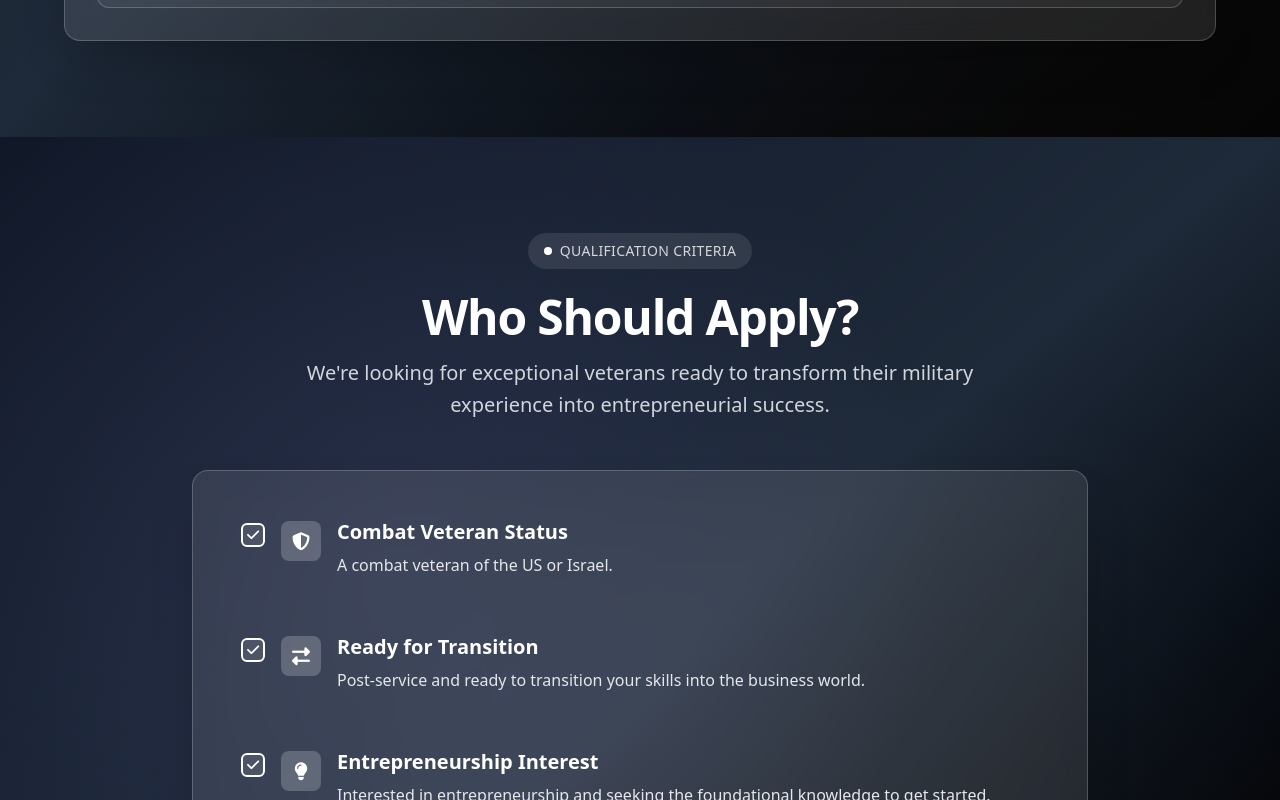
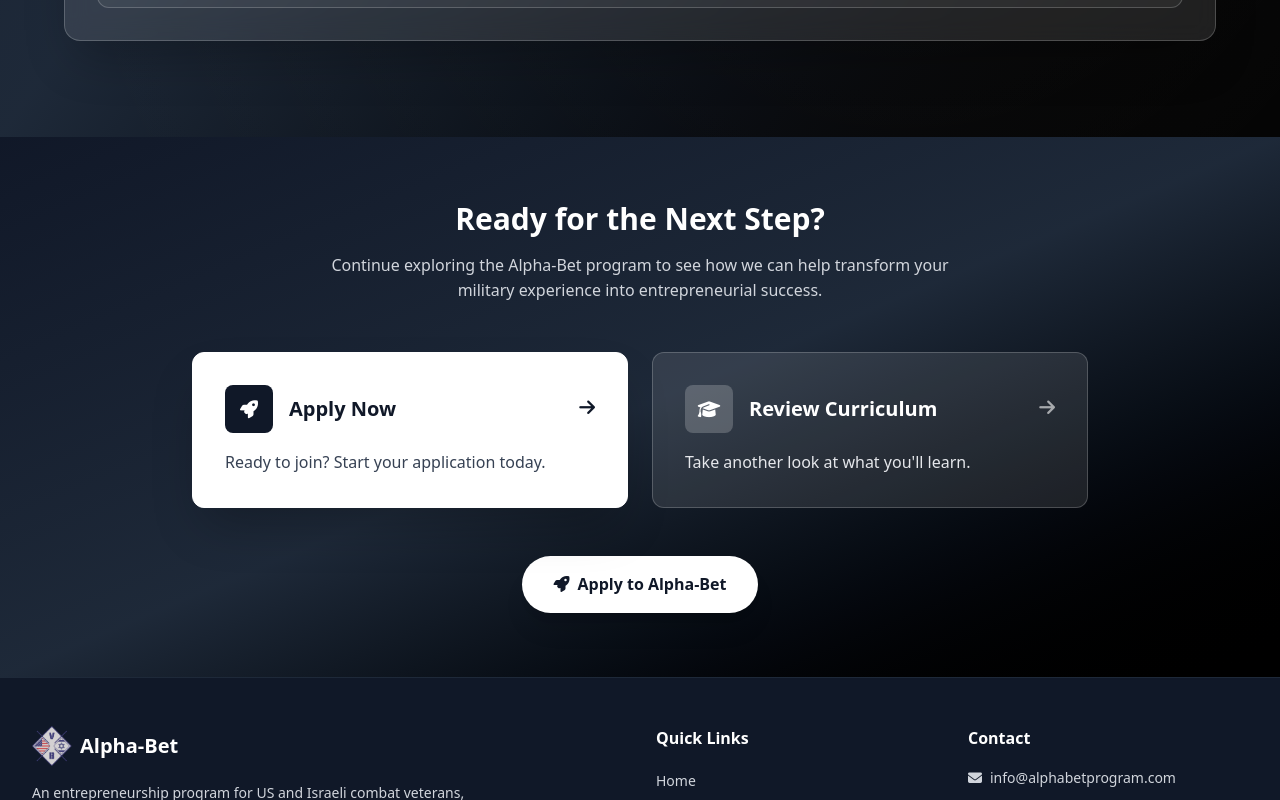
Before and after one commit to tamirSida/alphabet-website, a Next.js app: page /qualifications in a window 1280 px wide. Shown: the part 1800-2600 px from the top of the page. Built offline with nearby package versions, Linux system fonts and the light colour scheme; no server answers; the database is empty.

Commit message:
qulaification after removal

```diff
--- a/app/qualifications/page.tsx
+++ b/app/qualifications/page.tsx
@@ -1,7 +1,6 @@
 'use client';
 
 import { useState, useEffect, useCallback, useMemo } from 'react';
-import WhoShouldApplySection from '@/components/public/who-should-apply-section';
 import ProgramOverviewSection from '@/components/public/program-overview-section';
 import SEOHead from '@/components/seo/SEOHead';
 import BottomNavigation from '@/components/public/bottom-navigation';
@@ -9,10 +8,9 @@
 import SimpleAdminToggle from '@/components/admin/simple-admin-toggle';
 import EditModal from '@/components/admin/edit-modal';
 import { CMSServiceFactory } from '@/lib/cms/content-services';
-import { Qualification, ProgramIntro, ParticipantType, CandidateProfile, ProgramExclusions } from '@/lib/types/cms';
+import { ProgramIntro, ParticipantType, CandidateProfile, ProgramExclusions } from '@/lib/types/cms';
 
 export default function QualificationsPage() {
-  const [qualifications, setQualifications] = useState<Qualification[]>([]);
   const [programIntro, setProgramIntro] = useState<ProgramIntro | null>(null);
   const [participantTypes, setParticipantTypes] = useState<ParticipantType[]>([]);
   const [candidateProfile, setCandidateProfile] = useState<CandidateProfile | null>(null);
@@ -22,7 +20,7 @@
   // Modal state
   const [editModalOpen, setEditModalOpen] = useState(false);
   const [editingItem, setEditingItem] = useState<any>(null);
-  const [editingType, setEditingType] = useState<'qualification' | 'header' | 'programIntro' | 'participantType' | 'candidateProfile' | 'programExclusions'>('qualification');
+  const [editingType, setEditingType] = useState<'programIntro' | 'participantType' | 'candidateProfile' | 'programExclusions'>('programIntro');
 
   // Enable URL-based admin access
   useUrlAdminAccess();
@@ -31,20 +29,17 @@
     try {
       setLoading(true);
       const [
-        qualificationData,
         programIntroData,
         participantTypesData,
         candidateProfileData,
         programExclusionsData
       ] = await Promise.all([
-        CMSServiceFactory.getQualificationService().getAll(),
         CMSServiceFactory.getProgramIntroService().getActiveProgramIntro(),
         CMSServiceFactory.getParticipantTypeService().getVisible(),
         CMSServiceFactory.getCandidateProfileService().getActiveCandidateProfile(),
         CMSServiceFactory.getProgramExclusionsService().getActiveProgramExclusions()
       ]);
 
-      setQualifications(qualificationData);
       setProgramIntro(programIntroData);
       setParticipantTypes(participantTypesData);
       setCandidateProfile(candidateProfileData);
@@ -56,23 +51,6 @@
     }
   }, []);
 
-  const handleEdit = useCallback((item?: Qualification) => {
-    setEditingItem(item);
-    setEditingType('qualification');
-    setEditModalOpen(true);
-  }, []);
-
-  const handleEditHeader = useCallback(() => {
-    const defaultHeader = {
-      type: 'header',
-      subtitle: 'QUALIFICATION CRITERIA',
-      title: 'Who Should Apply?',
-      description: "We're looking for exceptional veterans ready to transform their military experience into entrepreneurial success."
-    };
-    setEditingItem(defaultHeader);
-    setEditingType('header');
-    setEditModalOpen(true);
-  }, []);
 
   const handleEditIntro = useCallback(() => {
     const defaultIntro = {
@@ -129,10 +107,7 @@
 
   const handleSave = useCallback(async (data: any) => {
     try {
-      if (editingType === 'header') {
-        // Save header data (for now, just log - in full implementation would save to CMS)
-        console.log('Saving header data:', data);
-      } else if (editingType === 'programIntro') {
+      if (editingType === 'programIntro') {
         // Save program intro data
         const introData = {
           title: data.title,
@@ -192,40 +167,12 @@
           await CMSServiceFactory.getProgramExclusionsService().create(exclusionsData);
         }
         await loadContent();
-      } else {
-        // Save qualification data
-        if (editingItem && editingItem.id && !editingItem.id.startsWith('qual-')) {
-          // Update existing CMS qualification
-          await CMSServiceFactory.getQualificationService().update(editingItem.id, data);
-        } else {
-          // Create new qualification
-          const qualificationData = {
-            ...data,
-            isVisible: true,
-            order: data.order || qualifications.length + 1
-          };
-          await CMSServiceFactory.getQualificationService().create(qualificationData);
-        }
-        await loadContent();
       }
     } catch (error) {
       console.error('Error saving:', error);
       throw error;
     }
-  }, [editingItem, editingType, qualifications.length, participantTypes.length, loadContent, programIntro, candidateProfile, programExclusions]);
-
-  const qualificationFields = useMemo(() => [
-    { key: 'title', label: 'Title', type: 'text' as const, required: true, placeholder: 'e.g., Combat Veteran Status' },
-    { key: 'description', label: 'Description', type: 'textarea' as const, required: true, placeholder: 'Enter qualification description...' },
-    { key: 'icon', label: 'Font Awesome Icon', type: 'text' as const, required: false, placeholder: 'e.g., fas fa-shield-alt' },
-    { key: 'order', label: 'Order', type: 'number' as const, required: true, placeholder: '1-5' }
-  ], []);
-
-  const headerFields = useMemo(() => [
-    { key: 'subtitle', label: 'Badge Text', type: 'text' as const, required: true, placeholder: 'e.g., QUALIFICATION CRITERIA' },
-    { key: 'title', label: 'Main Heading', type: 'text' as const, required: true, placeholder: 'e.g., Who Should Apply?' },
-    { key: 'description', label: 'Description', type: 'textarea' as const, required: true, placeholder: 'Enter section description...' }
-  ], []);
+  }, [editingItem, editingType, participantTypes.length, loadContent, programIntro, candidateProfile, programExclusions]);
 
   const programIntroFields = useMemo(() => [
     { key: 'title', label: 'Title', type: 'text' as const, required: false, placeholder: 'Optional section title' },
@@ -254,8 +201,6 @@
 
   const getEditFields = useCallback(() => {
     switch (editingType) {
-      case 'header':
-        return headerFields;
       case 'programIntro':
         return programIntroFields;
       case 'participantType':
@@ -263,17 +208,13 @@
       case 'candidateProfile':
         return candidateProfileFields;
       case 'programExclusions':
+      default:
         return programExclusionsFields;
-      case 'qualification':
-      default:
-        return qualificationFields;
     }
-  }, [editingType, headerFields, programIntroFields, participantTypeFields, candidateProfileFields, programExclusionsFields, qualificationFields]);
+  }, [editingType, programIntroFields, participantTypeFields, candidateProfileFields, programExclusionsFields]);
 
   const getModalTitle = useCallback(() => {
     switch (editingType) {
-      case 'header':
-        return "Edit Qualifications Section Header";
       case 'programIntro':
         return "Edit Program Introduction";
       case 'participantType':
@@ -281,10 +222,8 @@
       case 'candidateProfile':
         return "Edit Candidate Profile";
       case 'programExclusions':
+      default:
         return "Edit Program Exclusions";
-      case 'qualification':
-      default:
-        return editingItem?.title ? `Edit ${editingItem.title}` : "Add New Qualification";
     }
   }, [editingType, editingItem]);
 
@@ -337,13 +276,6 @@
           onEditExclusions={handleEditExclusions}
         />
 
-        {/* Qualifications Section */}
-        <WhoShouldApplySection
-          qualifications={qualifications}
-          onEdit={handleEdit}
-          onEditHeader={handleEditHeader}
-        />
-
         {/* Bottom Navigation */}
         <BottomNavigation currentPage="qualifications" />
 
```
